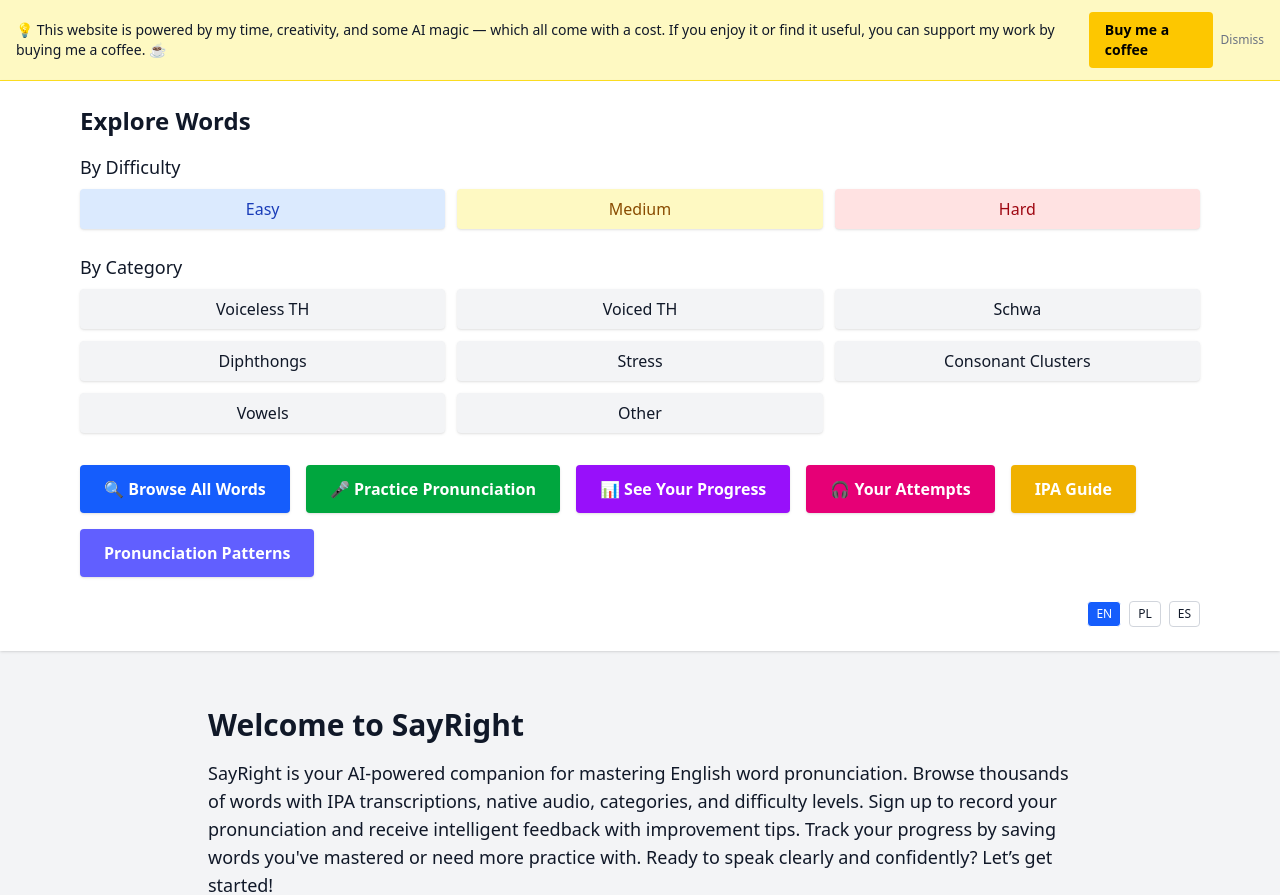
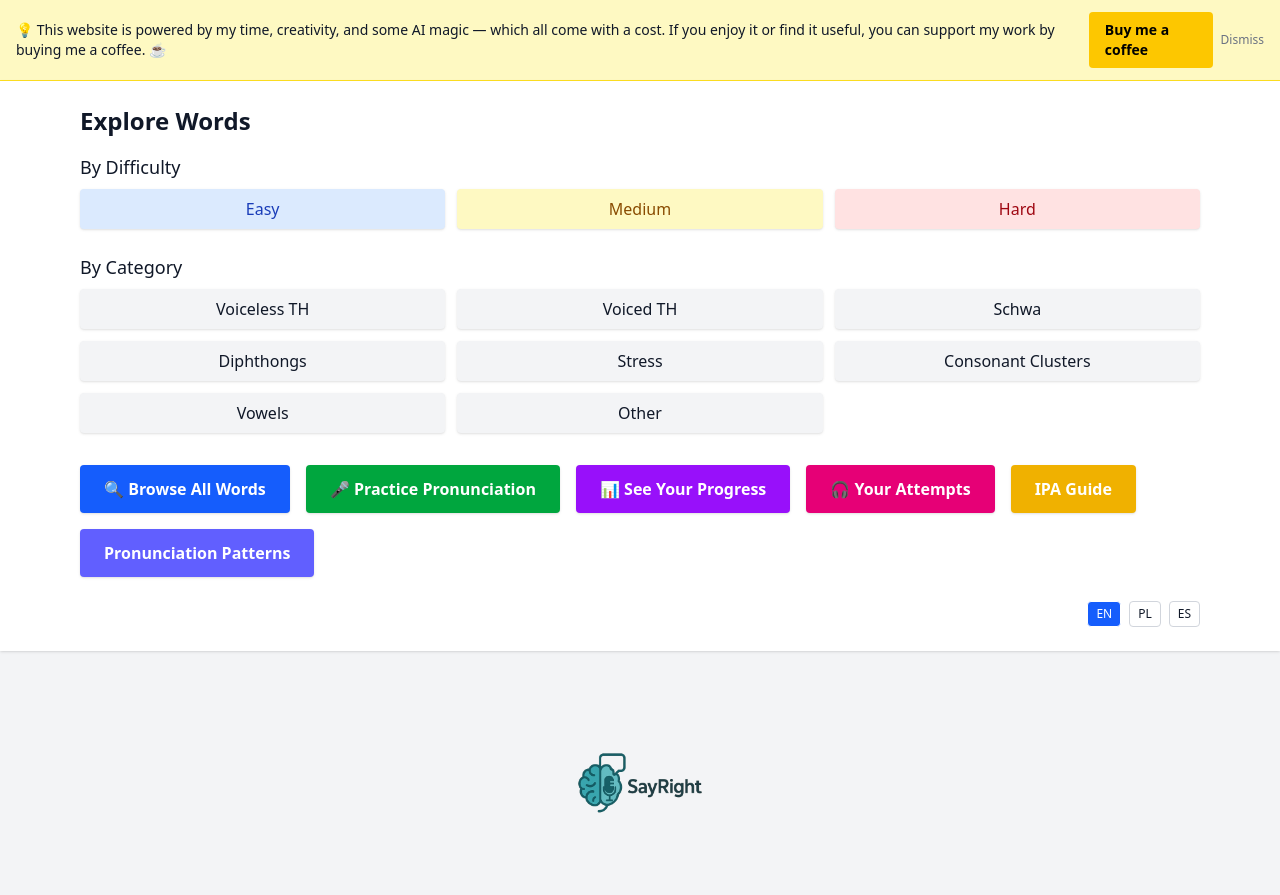
Before and after one commit to Ania58/Pronunciation-App-Frontend, a React (Vite) app: page / in a window 1280 px wide. Shown: the top 895 px of the page. Built offline with nearby package versions, Linux system fonts and the light colour scheme; no server answers.

Commit message:
Add SayRight logo to main page and set favicon

```diff
--- a/index.html
+++ b/index.html
@@ -2,7 +2,7 @@
 <html lang="en">
   <head>
     <meta charset="UTF-8" />
-    <link rel="icon" type="image/svg+xml" href="/vite.svg" />
+    <link rel="icon" type="image/x-icon" href="/favicon.ico" />
     <link href="/src/index.css" rel="stylesheet" />
     <meta name="viewport" content="width=device-width, initial-scale=1.0" />
     <title>SayRight</title>
--- a/src/pages/MainPage.tsx
+++ b/src/pages/MainPage.tsx
@@ -12,6 +12,11 @@ export default function MainPage() {
       <Header />
 
       <div className="max-w-4xl mx-auto px-4 py-8">
+        <img
+          src="/sayright-logo.png"
+          alt="SayRight logo"
+          className="mx-auto mb-6 w-32 sm:w-40"
+        />
         <h1 className="text-3xl font-bold mb-4">{t('mainTitle')}</h1>
         <p className="mb-6 text-lg">{t('mainDescription')}</p>
 
```
Also changed, not shown: public/sayright-logo.png (added), 1 other file (tests, documents, lock files or other folders).
